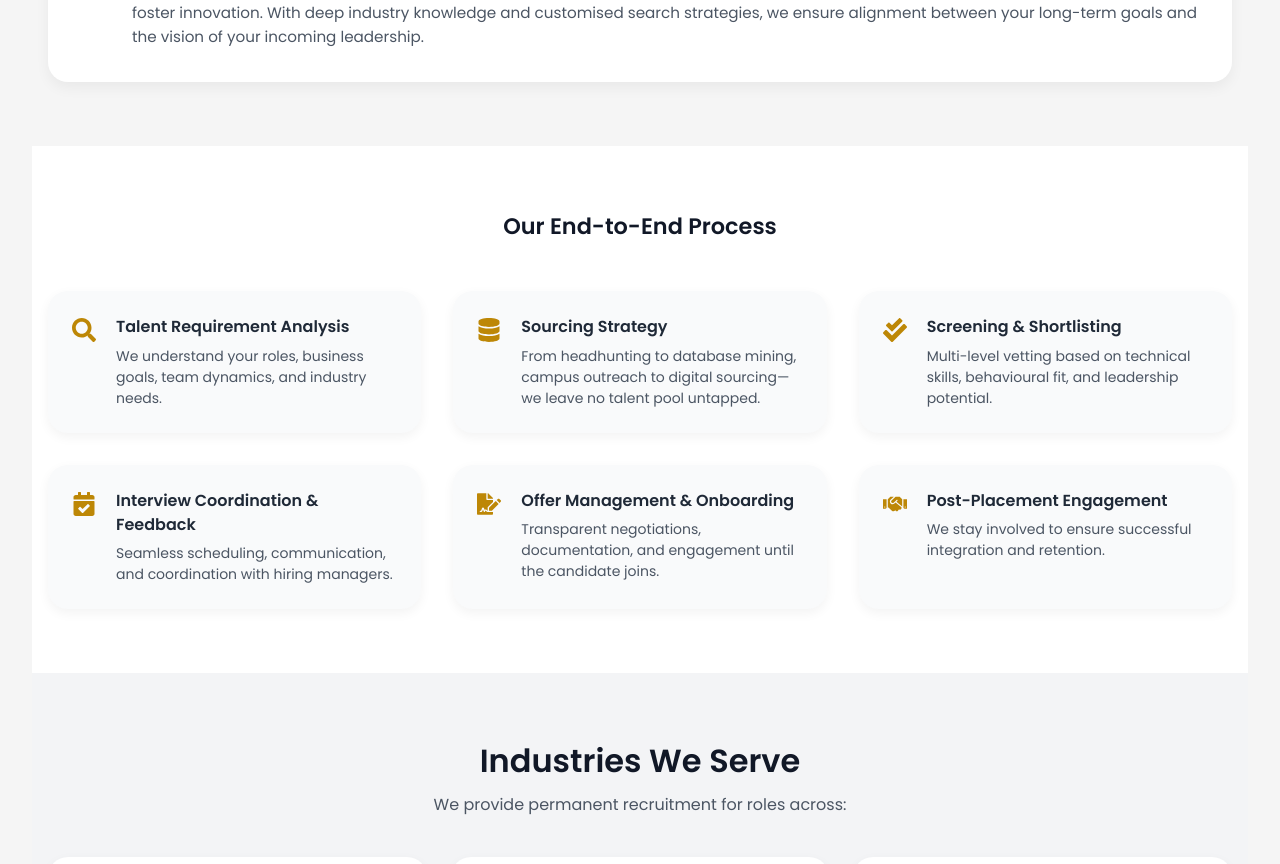
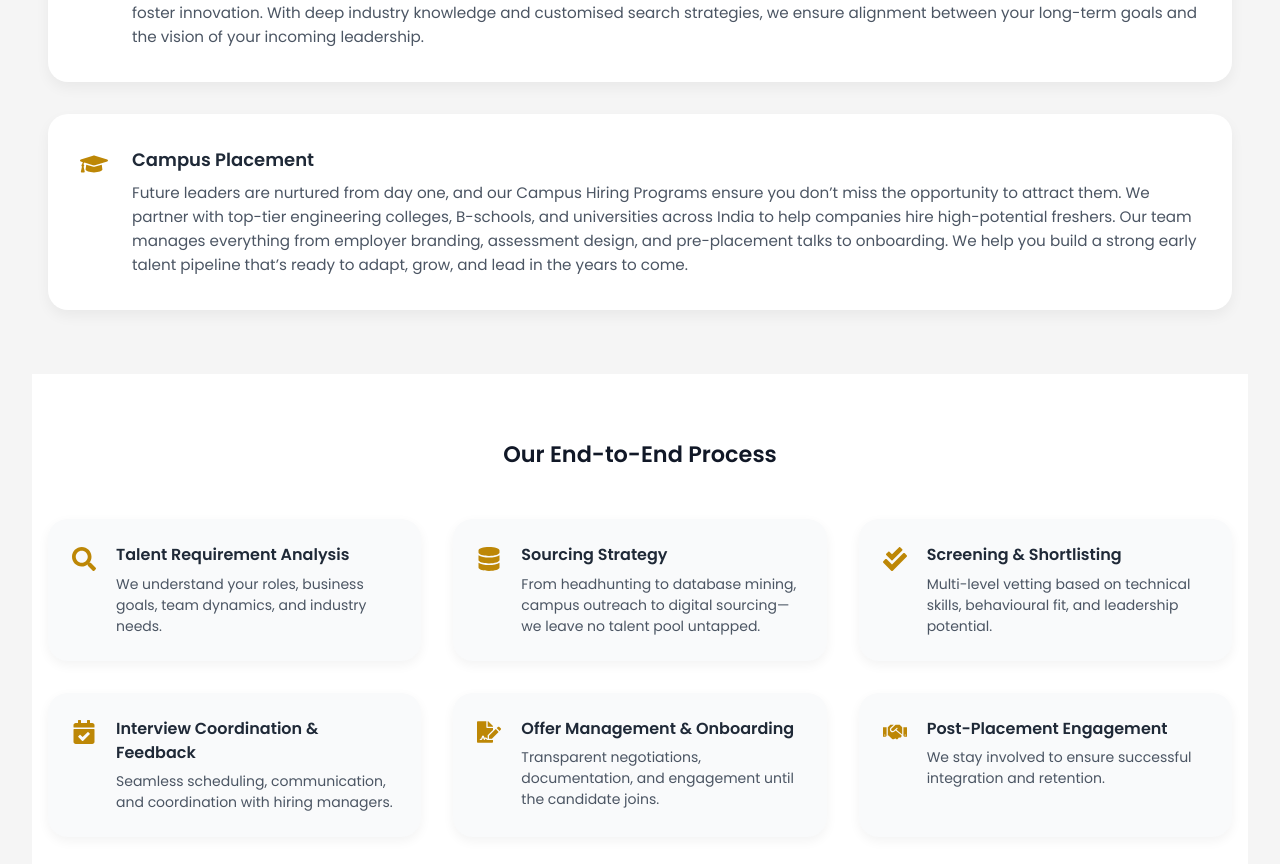
Before and after one commit to Lokender-droid/mdglobalnew, a React (Vite) app: page /services/Permanent-Staffing-solution in a window 1280 px wide. Shown: the part 1389-2253 px from the top of the page. Built offline with nearby package versions, Linux system fonts and the light colour scheme.

Commit message:
add campus placement in permanent staffing

```diff
--- a/src/components/ServicesPage/PermanentStaffingSolutions/PermanentStaffingSolutions.jsx
+++ b/src/components/ServicesPage/PermanentStaffingSolutions/PermanentStaffingSolutions.jsx
@@ -161,6 +161,11 @@ const PermanentStaffingSolutions = () => {
       title: "Leadership Hiring",
       desc: `Our Leadership Hiring division places transformational leaders across functions and industries. We recruit decision-makers for roles such as General Managers, Strategy Heads, Regional Directors, and Division Chiefs. These are professionals who drive change, inspire teams, and foster innovation. With deep industry knowledge and customised search strategies, we ensure alignment between your long-term goals and the vision of your incoming leadership.`,
     },
+    {
+      icon: <FaGraduationCap />,
+      title: "Campus Placement",
+      desc: `Future leaders are nurtured from day one, and our Campus Hiring Programs ensure you don’t miss the opportunity to attract them. We partner with top-tier engineering colleges, B-schools, and universities across India to help companies hire high-potential freshers. Our team manages everything from employer branding, assessment design, and pre-placement talks to onboarding. We help you build a strong early talent pipeline that’s ready to adapt, grow, and lead in the years to come.`,
+    },
   ];
 
   const ConsultingDeliversPermanent = [
@@ -225,7 +230,7 @@ const PermanentStaffingSolutions = () => {
             className="text-3xl font-semibold tracking-tight relative z-10 mt-2 text-center px-4"
             variants={headerVariants}
           >
-             Permanent Staffing Solutions
+            Permanent Staffing Solutions
           </motion.h1>
           <motion.div
             className="w-16 h-1 bg-white/80 mt-2 rounded-full z-10"
```
